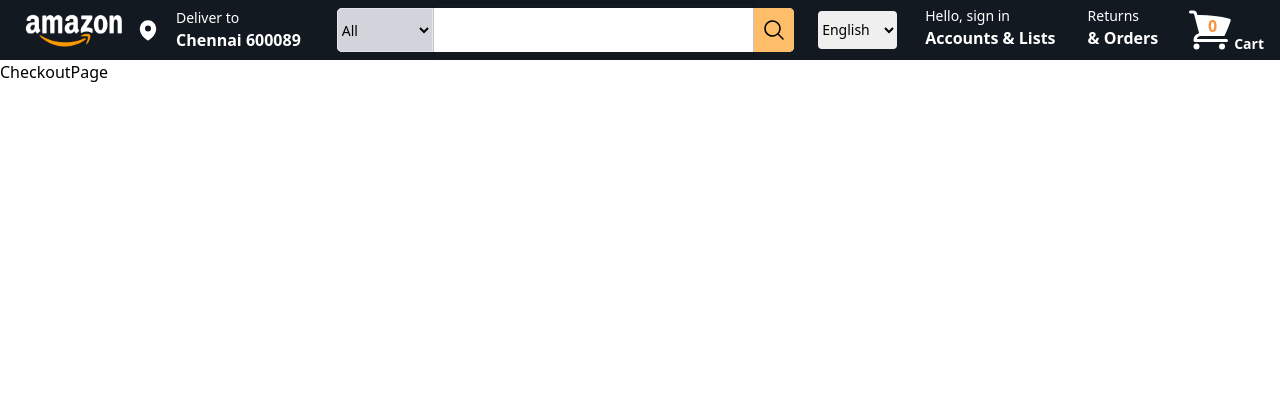
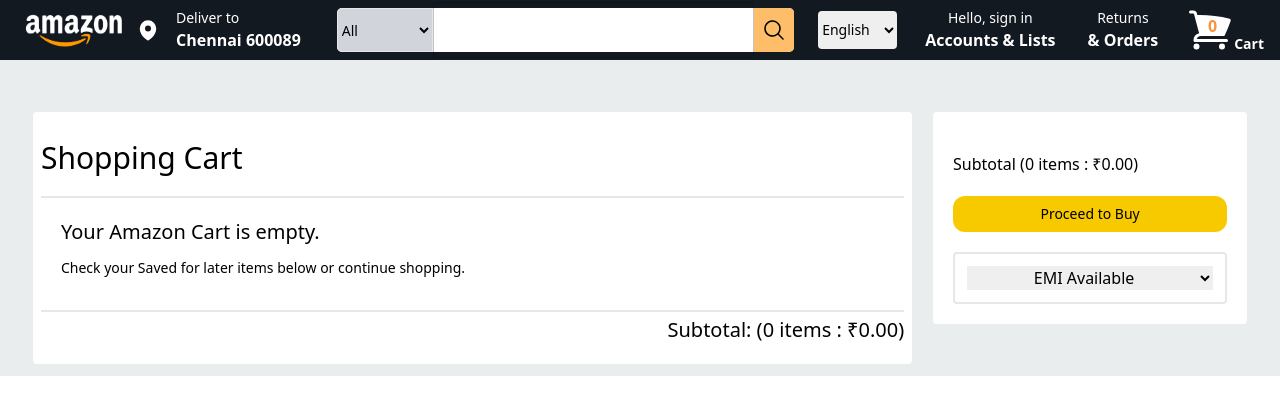
Before and after one commit to hrushikesh-02/AmazonClone, a React (Create React App) app: page /checkout in a window 1280 px wide. Shown: the top 414 px of the page. Built offline with nearby package versions, Linux system fonts and the light colour scheme.

Commit message:
added remove from cart functionality in checkoutpage and others

```diff
--- /dev/null
+++ b/src/components/CheckoutPageProduct.js
@@ -0,0 +1,51 @@
+import React from "react";
+import { useDispatch } from "react-redux";
+import { removeFromCart } from "../redux/cartSlice";
+
+const CheckoutPageProduct = (props) => {
+  const dispatch = useDispatch();
+  // console.log(props.product);
+  return (
+    <div className="flex mt-5">
+      <div className="w-[20%]">
+        <img src={props.product.image} alt="" className="h-[200px] w-[300px]" />
+      </div>
+      <div className="w-[75%] ml-3">
+        <div className="text-xl">{props.product.title}</div>
+        <div className="text-xl font-semibold">
+          ₹{(props.product.price * 82).toFixed(2)}
+        </div>
+        <div className="text-xs mt-2">
+          rated by over {props.product.ratings} people
+        </div>
+        <div className="text-green-600 text-xs">In stock</div>
+        <div className="flex items-center mt-2">
+          <input type="checkbox"></input>
+          <span className="text-xs ml-2">This item will be a gift</span>
+          <span className="text-amazonclone-link text-xs ml-1">Learn more</span>
+        </div>
+        <div className="flex gap-3 text-sm mt-5 items-center">
+          <div className="bg-stone-300 flex shadow-md  rounded-sm h-full">
+            <button className="p-2 flex item-center justify-center border-r border-stone-400">
+              -
+            </button>
+            <div className="p-2 flex item-center justify-center">
+              {props.product.quantity}
+            </div>
+            <button className="p-2 flex item-center justify-center border-l border-stone-400">
+              +
+            </button>
+          </div>
+          <div
+            className="text-red-600"
+            onClick={() => dispatch(removeFromCart(props.product.id))}
+          >
+            Delete
+          </div>
+        </div>
+      </div>
+    </div>
+  );
+};
+
+export default CheckoutPageProduct;
--- a/src/components/Navbar.js
+++ b/src/components/Navbar.js
@@ -50,16 +50,16 @@
             })}
           </select>
         </div>
-        <div className="pr-4 pl-4 ml-3 hover:border rounded">
+        <div className="pr-4 pl-4 ml-3 hover:border rounded flex flex-col items-center justify-center">
           <div className="text-xs xl:text-sm">Hello, sign in</div>
           <div className="text-sm xl:text-base font-bold">Accounts & Lists</div>
         </div>
-        <div className="pr-4 pl-4 hover:border rounded">
+        <div className="pr-4 pl-4 hover:border rounded flex flex-col items-center justify-center">
           <div className="text-xs xl:text-sm">Returns</div>
           <div className="text-sm xl:text-base font-bold">& Orders</div>
         </div>
         <Link to={"/checkout"}>
-          <div className="flex pr-3 pl-3 hover:border rounded">
+          <div className="flex pr-3 pl-3 hover:border rounded ">
             <ShoppingCartIcon className="h-[48px]" />
             <div className="relative">
               <div className="absolute right-[9px] font-bold m-2 text-orange-400">
--- a/src/components/Search.js
+++ b/src/components/Search.js
@@ -36,10 +36,10 @@
 
   const navigate = useNavigate();
   const onSearchClick = (e) => {
-    // e.preventDefault();
-    // window.location.href = `/product/${searchTerm.id}`;
-    const path = navigate(`/product/${searchTerm.id}`);
-    navigate(0);
+    e.preventDefault();
+    window.location.href = `/product/${searchTerm.id}`;
+    // const path = navigate(`/product/${searchTerm.id}`);
+    // navigate(0); //fix bug data wipe out
   };
 
   useEffect(() => {
@@ -61,7 +61,7 @@
   }, []);
 
   const handleAutocompleteChange = (event, value) => {
-    console.log(value);
+    // console.log(value);
     setSearchTerm(value);
   };
 
--- a/src/pages/checkout/CheckoutPage.js
+++ b/src/pages/checkout/CheckoutPage.js
@@ -1,7 +1,65 @@
 import React from "react";
+import { useSelector } from "react-redux";
+import CheckoutPageProduct from "../../components/CheckoutPageProduct";
 
 const CheckoutPage = () => {
-  return <div>CheckoutPage</div>;
+  const purchasedProducts = useSelector((state) => state.cart.products);
+  const productsCount = useSelector((state) => state.cart.productsNumber);
+  let sum = 0;
+  const SubTotal = purchasedProducts.map(
+    (product) => (sum += product.price * product.quantity)
+  );
+  // console.log(purchasedProducts);
+  return (
+    <div className="bg-amazonclone-background  p-3 flex justify-evenly">
+      <div className="bg-white w-[70%] rounded p-2 mt-10">
+        <div className="text-3xl border-b-2 w-[100%] pb-5 pt-5">
+          Shopping Cart
+        </div>
+        {purchasedProducts.map((product) => {
+          return <CheckoutPageProduct product={product} />;
+        })}
+        {productsCount <= 0 ? (
+          <div className="text-xl p-5 ">
+            Your Amazon Cart is empty.
+            <div className="text-sm mt-3">
+              Check your Saved for later items below or continue shopping.
+            </div>
+          </div>
+        ) : (
+          <></>
+        )}
+        <div className="text-xl mt-3 border-t-2 flex justify-between">
+          <div></div>
+          <div className="mt-1 mb-3">
+            Subtotal: ({productsCount}{" "}
+            {productsCount > 1 ? <>items</> : <>items</>} : ₹
+            {(SubTotal * 82).toFixed(2)})
+          </div>
+        </div>
+      </div>
+      <div className="bg-white w-[25%] rounded p-5 mt-10 flex flex-col h-fit">
+        <div className="mt-5 text-2xl">
+          {SubTotal > 500 ? <p></p> : <p></p>}
+        </div>
+        <div className="text">
+          Subtotal ({productsCount}{" "}
+          {productsCount > 1 ? <>items</> : <>items</>} : ₹
+          {(SubTotal * 82).toFixed(2)})
+        </div>
+        <div className="">
+          <button className="text-sm w-[100%] bg-[#f7ca00] rounded-xl mt-5 p-3 pt-2 pb-2">
+            Proceed to Buy
+          </button>
+        </div>
+        <div className="w-full mt-5 p-3 rounded border-2 flex items-center justify-center">
+          <select className="w-full flex items-center justify-center text-center">
+            <option className="bg-red-100">EMI Available</option>
+          </select>
+        </div>
+      </div>
+    </div>
+  );
 };
 
 export default CheckoutPage;
--- a/src/redux/cartSlice.js
+++ b/src/redux/cartSlice.js
@@ -25,7 +25,16 @@
       state.productsNumber =
         state.productsNumber + parseInt(action.payload.quantity);
     },
-    removeFromCart(state, action) {},
+    removeFromCart(state, action) {
+      const index = state.products.findIndex(
+        (product) => product.id === action.payload
+      );
+      const productToRemove = state.products.find(
+        (product) => product.id === action.payload
+      );
+      state.productsNumber = state.productsNumber - productToRemove.quantity;
+      state.products.splice(index, 1);
+    },
   },
 });
 
```
